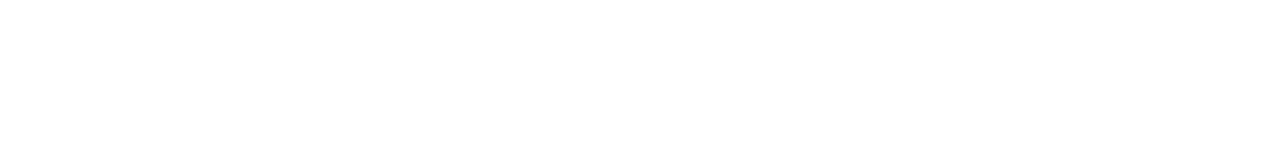
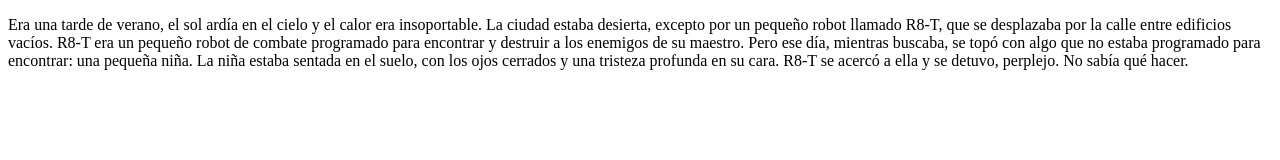
Before and after one commit to Robijim10/repositorios, a plain HTML site: page index.html in a window 1280 px wide. Drawn offline with Linux system fonts and the light colour scheme.

Commit message:
Historia mecha

```diff
--- a/index.html
+++ b/index.html
@@ -5,6 +5,13 @@
     <meta http-equiv="X-UA-Compatible" content="IE=edge">
     <meta name="viewport" content="width=device-width, initial-scale=1.0">
     <title>Hola bebe</title>
+    <p>
+
+        Era una tarde de verano, el sol ardía en el cielo y el calor era insoportable. La ciudad estaba desierta, excepto por un pequeño robot llamado R8-T, que se desplazaba por la calle entre edificios vacíos.
+
+        R8-T era un pequeño robot de combate programado para encontrar y destruir a los enemigos de su maestro. Pero ese día, mientras buscaba, se topó con algo que no estaba programado para encontrar: una pequeña niña.
+
+        La niña estaba sentada en el suelo, con los ojos cerrados y una tristeza profunda en su cara. R8-T se acercó a ella y se detuvo, perplejo. No sabía qué hacer.</p>
 </head>
 <body>
 
```
